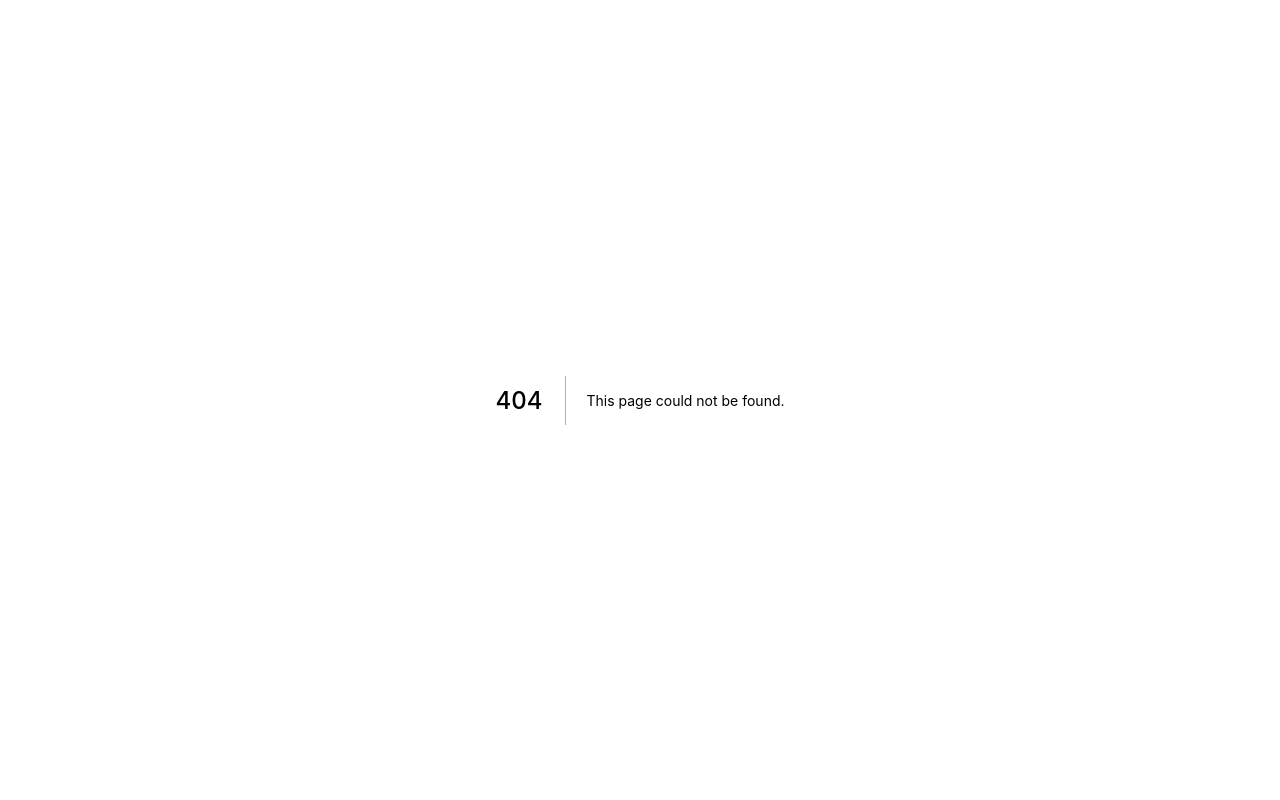
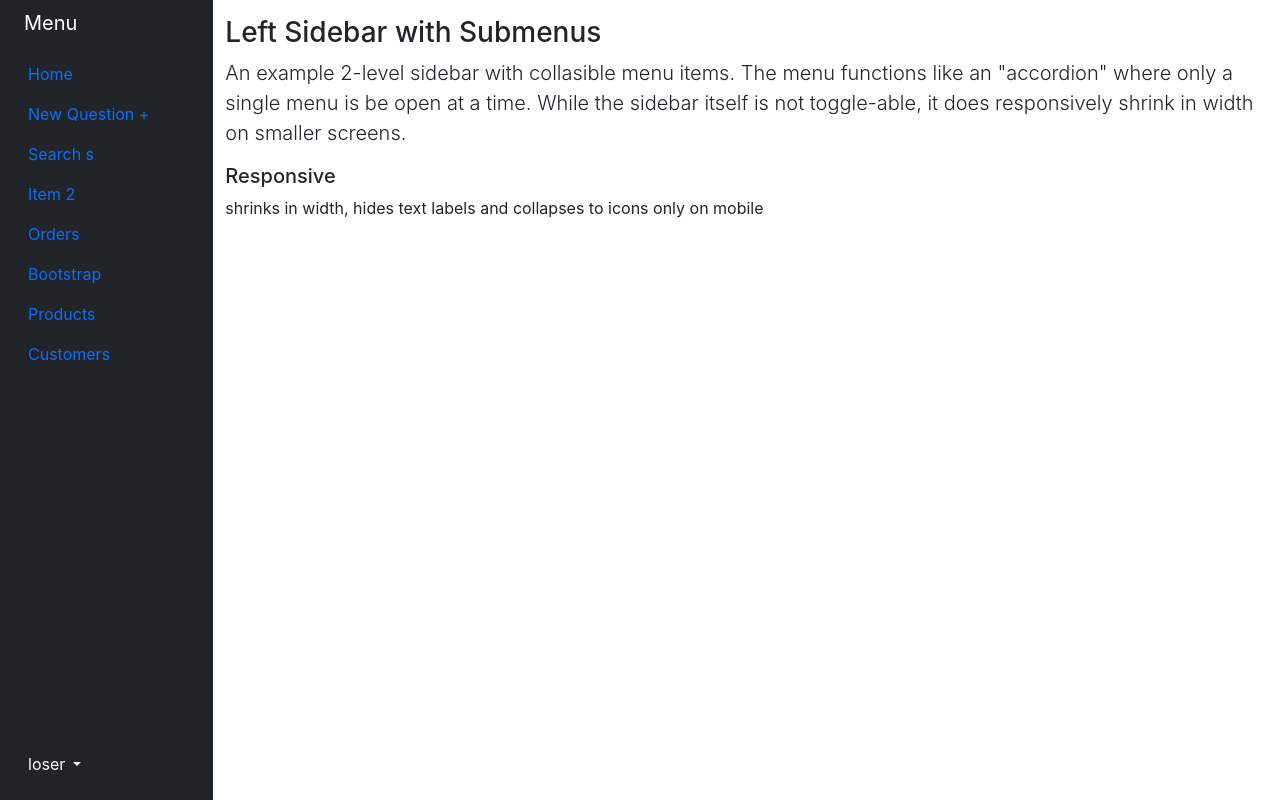
Before and after one commit to AlanChen4/MeetLyfe, a Next.js app in the folder meet-lyfe/: page /sidebartest in a window 1280 px wide. Before the commit this address had no page. Built offline with nearby package versions, Linux system fonts and the light colour scheme.

Commit message:
added sidebartest

```diff
--- a/meet-lyfe/package.json
+++ b/meet-lyfe/package.json
@@ -11,6 +11,7 @@
   "dependencies": {
     "axios": "^0.27.2",
     "bootstrap": "^5.1.3",
+    "mdb-ui-kit": "^4.2.0",
     "next": "^12.1.6",
     "react": "18.1.0",
     "react-dom": "18.1.0"
--- /dev/null
+++ b/meet-lyfe/pages/sidebartest.js
@@ -0,0 +1,100 @@
+export default function SidebarTest()
+{
+    return(
+        <div class="container-fluid">
+            <div class="row flex-nowrap">
+                <div class="col-auto col-md-3 col-xl-2 px-sm-2 px-0 bg-dark">
+                    <div class="d-flex flex-column align-items-center align-items-sm-start px-3 pt-2 text-white min-vh-100">
+                        <a href="/" class="d-flex align-items-center pb-3 mb-md-0 me-md-auto text-white text-decoration-none">
+                            <span class="fs-5 d-none d-sm-inline">Menu</span>
+                        </a>
+                        <ul class="nav nav-pills flex-column mb-sm-auto mb-0 align-items-center align-items-sm-start" id="menu">
+                            <li class="nav-item">
+                                <a href="#" class="nav-link align-middle px-0">
+                                   <span class="ms-1 d-none d-sm-inline">Home</span>
+                                </a>
+                            </li>
+                            <li>
+                                <a href="#submenu1" data-bs-toggle="collapse" class="nav-link px-0 align-middle">
+                                    <span class="ms-1 d-none d-sm-inline">New Question</span> + </a>
+                                <ul class="collapse show nav flex-column ms-1" id="submenu1" data-bs-parent="#menu">
+                                    <li class="w-100">
+                                        <a href="#" class="nav-link px-0"> <span class="d-none d-sm-inline">Search </span>s</a>
+                                    </li>
+                                    <li>
+                                        <a href="#" class="nav-link px-0"> <span class="d-none d-sm-inline">Item</span> 2 </a>
+                                    </li>
+                                </ul>
+                            </li>
+                            <li>
+                                <a href="#" class="nav-link px-0 align-middle">
+                                   <span class="ms-1 d-none d-sm-inline">Orders</span></a>
+                            </li>
+                            <li>
+                                <a href="#submenu2" data-bs-toggle="collapse" class="nav-link px-0 align-middle ">
+                                    <span class="ms-1 d-none d-sm-inline">Bootstrap</span></a>
+                                <ul class="collapse nav flex-column ms-1" id="submenu2" data-bs-parent="#menu">
+                                    <li class="w-100">
+                                        <a href="#" class="nav-link px-0"> <span class="d-none d-sm-inline">Item</span> 1</a>
+                                    </li>
+                                    <li>
+                                        <a href="#" class="nav-link px-0"> <span class="d-none d-sm-inline">Item</span> 2</a>
+                                    </li>
+                                </ul>
+                            </li>
+                            <li>
+                                <a href="#submenu3" data-bs-toggle="collapse" class="nav-link px-0 align-middle">
+                                    <span class="ms-1 d-none d-sm-inline">Products</span> </a>
+                                    <ul class="collapse nav flex-column ms-1" id="submenu3" data-bs-parent="#menu">
+                                    <li class="w-100">
+                                        <a href="#" class="nav-link px-0"> <span class="d-none d-sm-inline">Product</span> 1</a>
+                                    </li>
+                                    <li>
+                                        <a href="#" class="nav-link px-0"> <span class="d-none d-sm-inline">Product</span> 2</a>
+                                    </li>
+                                    <li>
+                                        <a href="#" class="nav-link px-0"> <span class="d-none d-sm-inline">Product</span> 3</a>
+                                    </li>
+                                    <li>
+                                        <a href="#" class="nav-link px-0"> <span class="d-none d-sm-inline">Product</span> 4</a>
+                                    </li>
+                                </ul>
+                            </li>
+                            <li>
+                                <a href="#" class="nav-link px-0 align-middle">
+                                    <span class="ms-1 d-none d-sm-inline">Customers</span> </a>
+                            </li>
+                        </ul>
+                        <hr/>
+                        <div class="dropdown pb-4">
+                            <a href="#" class="d-flex align-items-center text-white text-decoration-none dropdown-toggle" id="dropdownUser1" data-bs-toggle="dropdown" aria-expanded="false">
+                                {
+                                //<img src=https://github.com/mdo.png alt="hugenerd" width="30" height="30" class="rounded-circle">
+                                }
+                                <span class="d-none d-sm-inline mx-1">loser</span>
+                            </a>
+                            <ul class="dropdown-menu dropdown-menu-dark text-small shadow" aria-labelledby="dropdownUser1">
+                                <li><a class="dropdown-item" href="#">New project...</a></li>
+                                <li><a class="dropdown-item" href="#">Settings</a></li>
+                                <li><a class="dropdown-item" href="#">Profile</a></li>
+                                <li>
+                                    <hr class="dropdown-divider"/>
+                                </li>
+                                <li><a class="dropdown-item" href="#">Sign out</a></li>
+                            </ul>
+                        </div>
+                    </div>
+                </div>
+            <div class="col py-3">
+                    <h3>Left Sidebar with Submenus</h3>
+                    <p class="lead">
+                        An example 2-level sidebar with collasible menu items. The menu functions like an "accordion" where only a single
+                        menu is be open at a time. While the sidebar itself is not toggle-able, it does responsively shrink in width on smaller screens.</p>
+                    <ul class="list-unstyled">
+                        <li><h5>Responsive</h5> shrinks in width, hides text labels and collapses to icons only on mobile</li>
+                    </ul>
+                </div>
+            </div>
+        </div>
+    );
+}
--- a/meet-lyfe/styles/globals.css
+++ b/meet-lyfe/styles/globals.css
@@ -79,7 +79,6 @@ a
 {
     background-color: #f2f2f2;
     filter: none;
-
 }
 
 #header .selected.light
@@ -209,3 +208,9 @@ a
     margin: 10px;
     width: min(70%, 500px);
 }
+
+#sendQ
+{
+    background-color: #007abc;
+    color: #f2f2f2;
+}
```
Also changed, not shown: meet-lyfe/pages/ask.js (+4 -3 lines), 2 other files (tests, documents, lock files or other folders).
